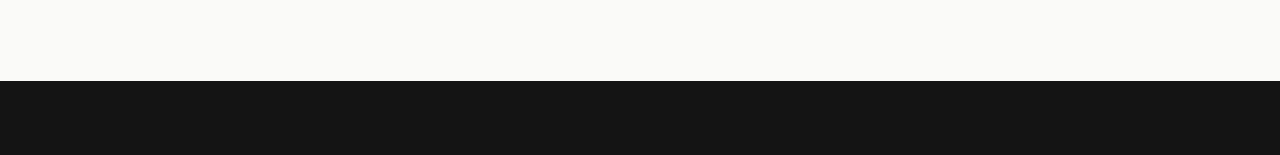
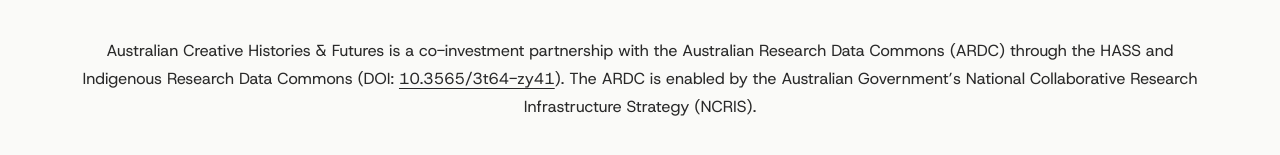
Before and after one commit to Systemik-Solutions/omeka-demo, an Astro site in the folder site/: page / in a window 1280 px wide. Shown: the part 3695-3850 px from the top of the page. Built offline with nearby package versions, Linux system fonts and the light colour scheme; Astro itself is replaced by a stand-in of ours; no server answers.

Commit message:
Render homepage funding text inside Partners section

```diff
--- a/site/src/components/Partners.astro
+++ b/site/src/components/Partners.astro
@@ -1,9 +1,11 @@
 ---
 import { url } from "../lib/site";
-import { getEntry } from "astro:content";
+import { getEntry, render } from "astro:content";
 const home = await getEntry("pages", "home");
 if (!home || home.data.template !== "home") throw new Error("Missing home page Markdown.");
 const { partners } = home.data;
+const { Content } = await render(home);
+const hasCopy = Boolean(home.body?.replace(/<!--[\s\S]*?-->/g, "").trim());
 ---
 
 <section class="partners section" aria-labelledby="partners-heading">
@@ -21,5 +23,10 @@ const { partners } = home.data;
         </a>
       ))}
     </div>
+    {hasCopy && (
+      <div class="partners-copy">
+        <Content />
+      </div>
+    )}
   </div>
 </section>
--- a/site/src/styles/global.css
+++ b/site/src/styles/global.css
@@ -618,6 +618,10 @@ main:focus {
   max-height: 115px;
   object-fit: contain;
 }
+.partners-copy {
+  margin-top: 40px;
+  text-align: center;
+}
 .acknowledgement {
   background: var(--canvas);
   border-top: 1px solid var(--line);
@@ -639,15 +643,18 @@ main:focus {
   max-height: 110px;
   object-fit: contain;
 }
+.partners-copy,
 .acknowledgement-copy {
   max-width: 1120px;
   margin-inline: auto;
   font-size: 1rem;
   line-height: 1.75;
 }
+.partners-copy > * + *,
 .acknowledgement-copy > * + * {
   margin-top: 1em;
 }
+.partners-copy a,
 .acknowledgement-copy a {
   overflow-wrap: anywhere;
 }
```
